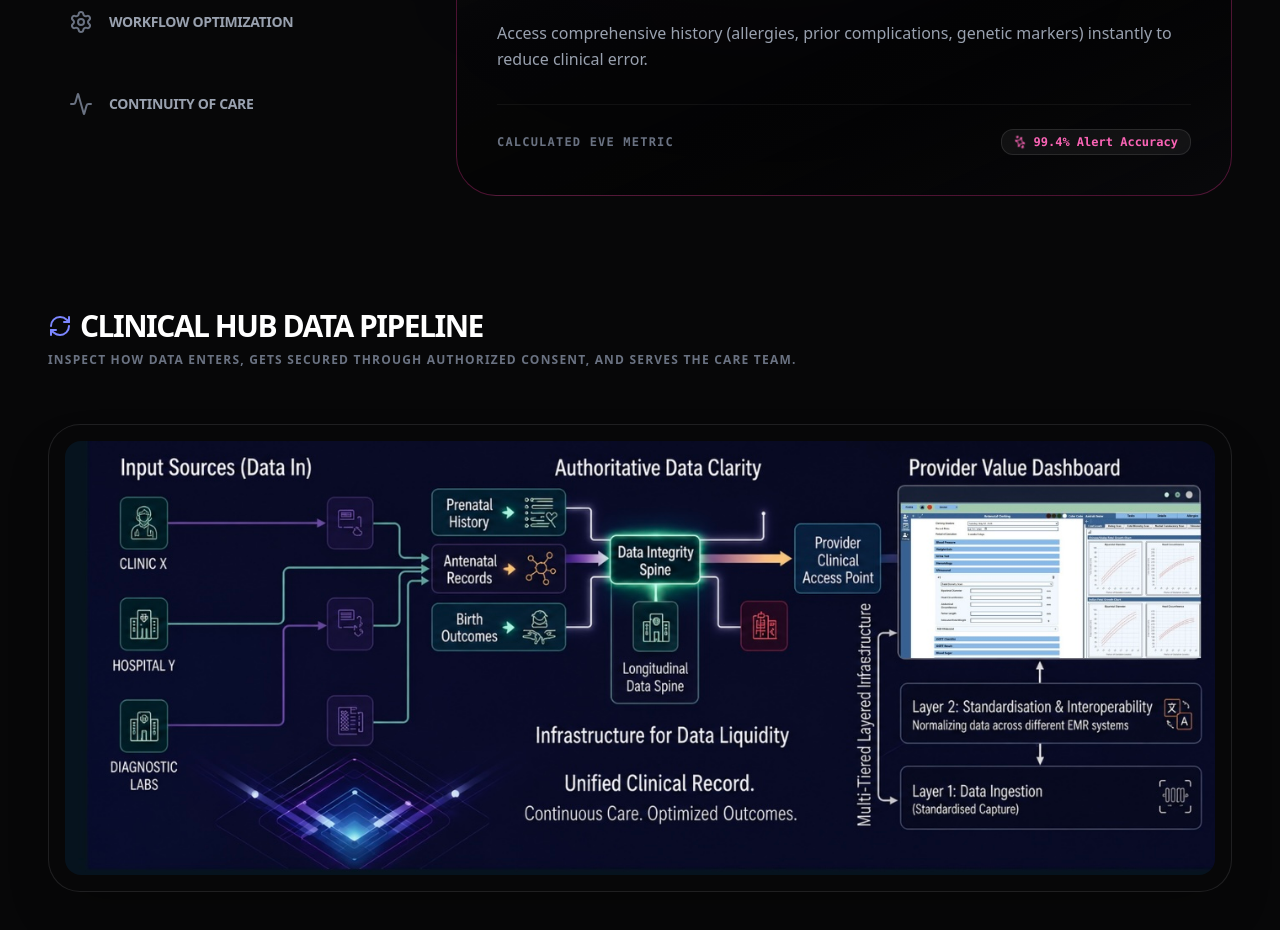
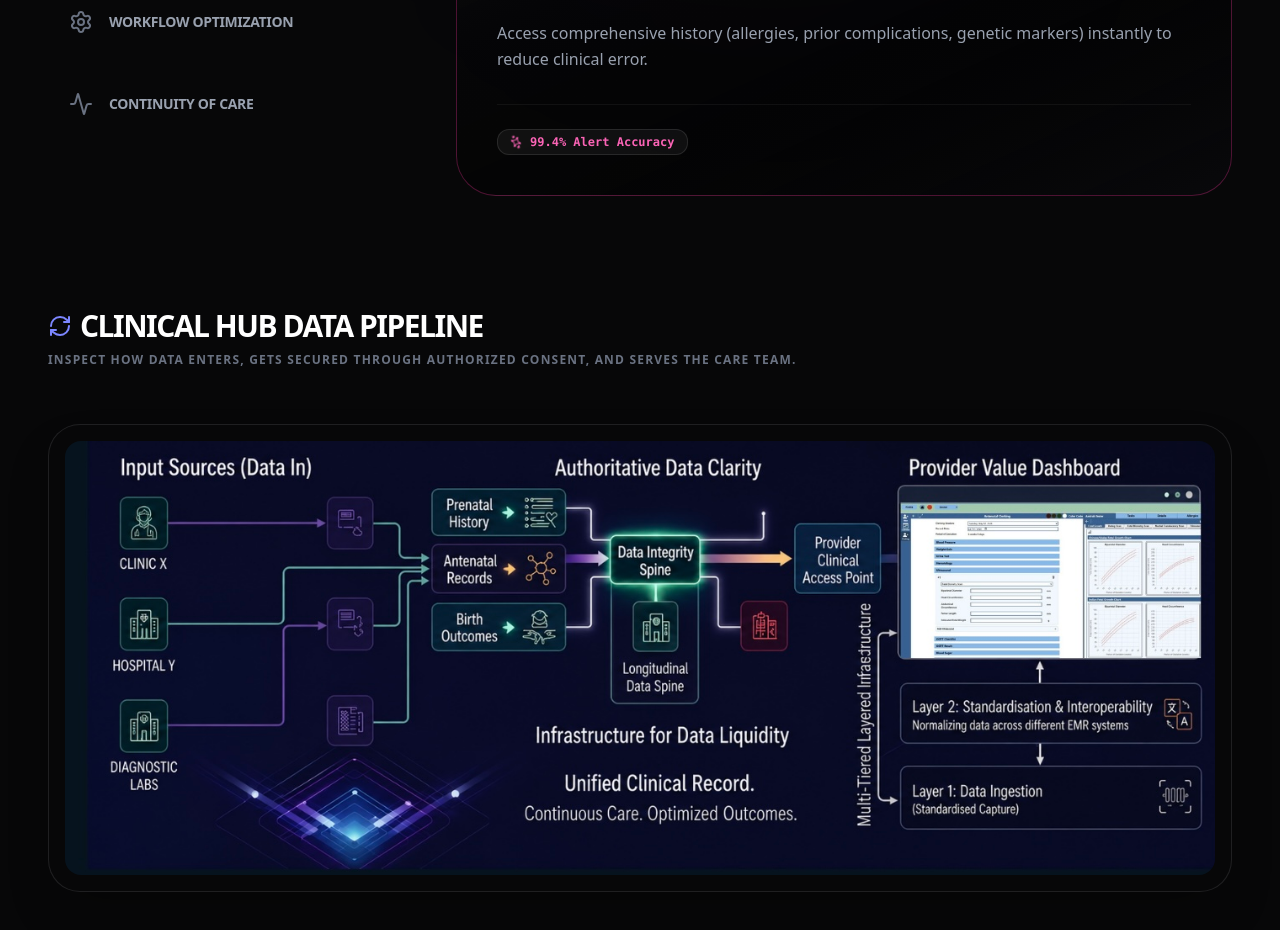
Before and after one commit to mamadmni21/eve_medic_web_v1, a React (Vite) app: page / in a window 1280 px wide. Shown: the part 2460-3390 px from the top of the page. Built offline with nearby package versions, Linux system fonts and the light colour scheme.

Commit message:
Update ClinicalInsights.tsx

```diff
--- a/src/components/ClinicalInsights.tsx
+++ b/src/components/ClinicalInsights.tsx
@@ -513,7 +513,7 @@ export const ClinicalInsights = () => {
 
                 {/* Operations Metric Display */}
                 <div className="mt-8 pt-6 border-t border-white/5 flex items-center justify-between">
-                  <span className="text-xs font-mono font-bold text-gray-500 uppercase tracking-widest">Calculated EVE Metric</span>
+
                   <div className={`flex items-center gap-2 px-3 py-1 bg-white/5 border border-white/10 rounded-xl font-bold font-mono text-xs ${operationsContent[activeTab].accent}`}>
                     <Sparkles size={12} className="animate-spin" />
                     <span>{operationsContent[activeTab].metric}</span>
```
